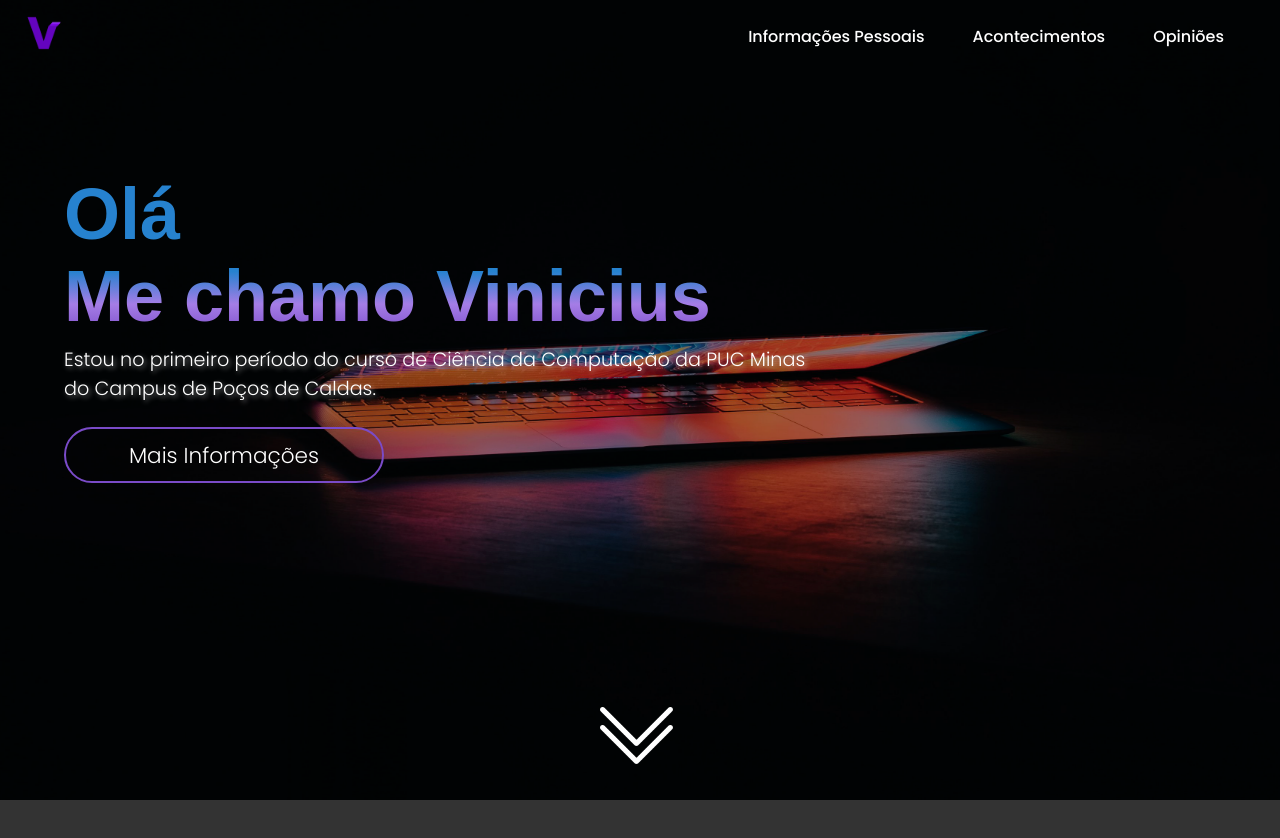
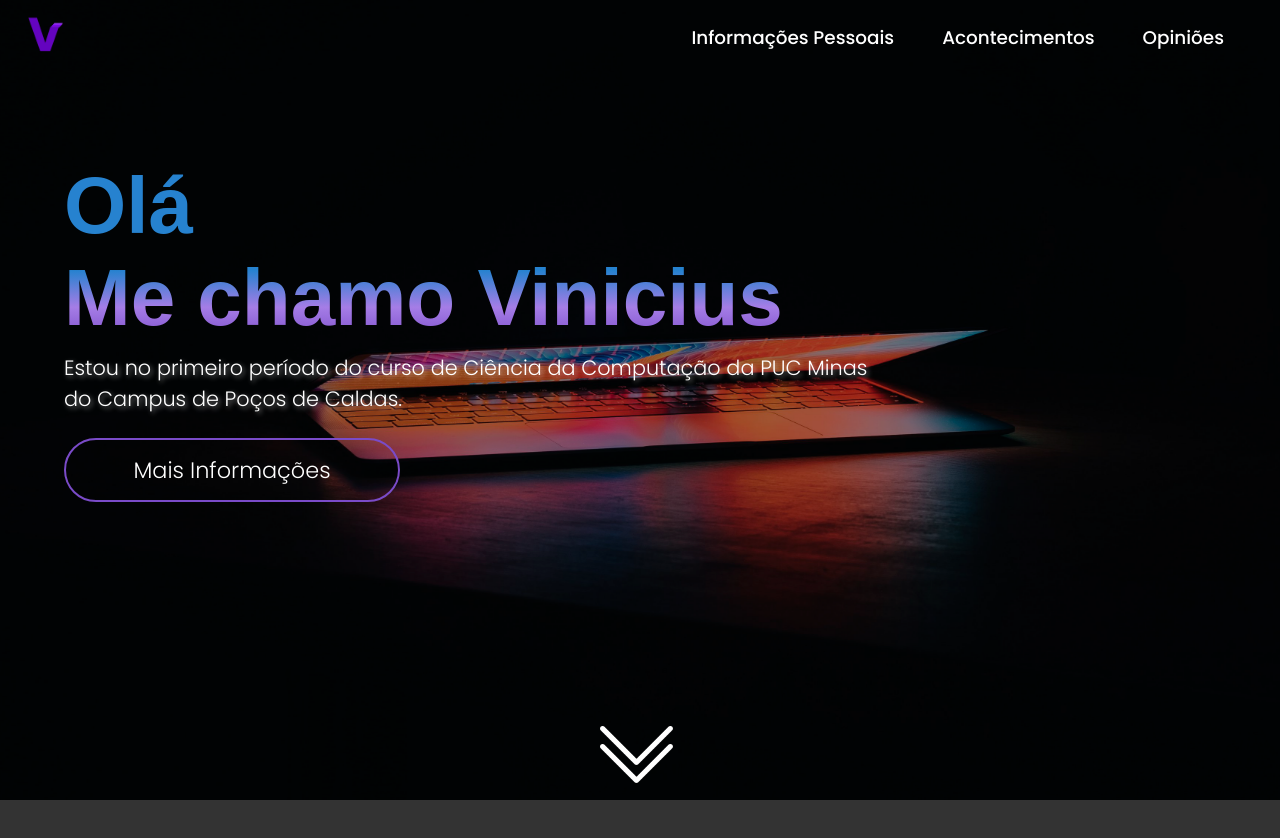
Before and after one commit to VncS1/Portfolio, a React (Create React App) app: page / in a window 1280 px wide. Shown: the top 838 px of the page. Built offline with nearby package versions, Linux system fonts and the light colour scheme.

Commit message:
Arrumando links (novamente) e ajeitando o tamanho dos textos

```diff
--- a/src/Components/Button/styles.ts
+++ b/src/Components/Button/styles.ts
@@ -1,8 +1,8 @@
 import styled from 'styled-components';
 
 export const ButtonStyle = styled.button`
-        width: 20rem;
-        height: 3.5rem;
+        width: 21rem;
+        height: 4rem;
 
         border: 2px solid #7a4bc8;
         border-radius: 2rem;
@@ -12,6 +12,6 @@ export const ButtonStyle = styled.button`
 
         font-family: 'Poppins', sans-serif;
         font-weight: 200;
-        font-size: 1.35rem;
+        font-size: 1.4rem;
 
 `;
--- a/src/Components/Header/index.tsx
+++ b/src/Components/Header/index.tsx
@@ -10,13 +10,13 @@ export function Header(){
                 <img src={logoImg} alt="logo"/>
                 <ul>
                     <li>
-                        <a href="https://https://portfolio-vinicius.vercel.app/">Informações Pessoais</a>
+                        <a href="https://portfolio-vinicius.vercel.app/">Informações Pessoais</a>
                     </li>
                     <li>
-                        <a href="https://https://portfolio-vinicius.vercel.app/">Acontecimentos</a>
+                        <a href="https://portfolio-vinicius.vercel.app/">Acontecimentos</a>
                     </li>
                     <li>
-                        <a href="https://https://portfolio-vinicius.vercel.app/">Opiniões</a>
+                        <a href="https://portfolio-vinicius.vercel.app/">Opiniões</a>
                     </li>
                 </ul>
 
--- a/src/Components/Header/styles.ts
+++ b/src/Components/Header/styles.ts
@@ -9,7 +9,7 @@ export const HeaderContainer = styled.header `
     display: flex;
 
     img {
-        width: 4.5rem;
+        width: 4.7rem;
         padding: 0;
     }
 
@@ -31,6 +31,7 @@ export const HeaderContainer = styled.header `
         padding-right: 3rem;
         font-family: 'Poppins', sans-serif;
         font-weight: 500;
+        font-size: 1.15rem;
 
         a {
             text-decoration: none;
--- a/src/Components/Home/home.ts
+++ b/src/Components/Home/home.ts
@@ -16,7 +16,7 @@ export const HomeStyle = styled.div `
         padding: 1rem 4rem;
 
         h1 {
-            font-size: 4.5rem;
+            font-size: 5rem;
             font-family: 'Monteserrat', sans-serif;
 
             background-image: linear-gradient(to bottom, #2682cf, #2682cf, #2682cf, #2682cf, #a57de6, #7a4bc8);
@@ -26,7 +26,7 @@ export const HomeStyle = styled.div `
         }
 
         p {
-            font-size: 1.2rem;
+            font-size: 1.3rem;
             font-family: 'Poppins', sans-serif;
             font-weight: 300;
             margin-bottom: 1.5rem;
--- a/src/Components/Home/index.tsx
+++ b/src/Components/Home/index.tsx
@@ -21,7 +21,7 @@ export function Home(){
 
                 <img src={headerImg} alt="Background" className="bg" />
 
-                <a href="https://https://portfolio-vinicius.vercel.app/" className="linkButton">
+                <a href="https://portfolio-vinicius.vercel.app/" className="linkButton">
                     <img src={downImg} alt="Setas Baixo"/>
                 </a>
 
```
